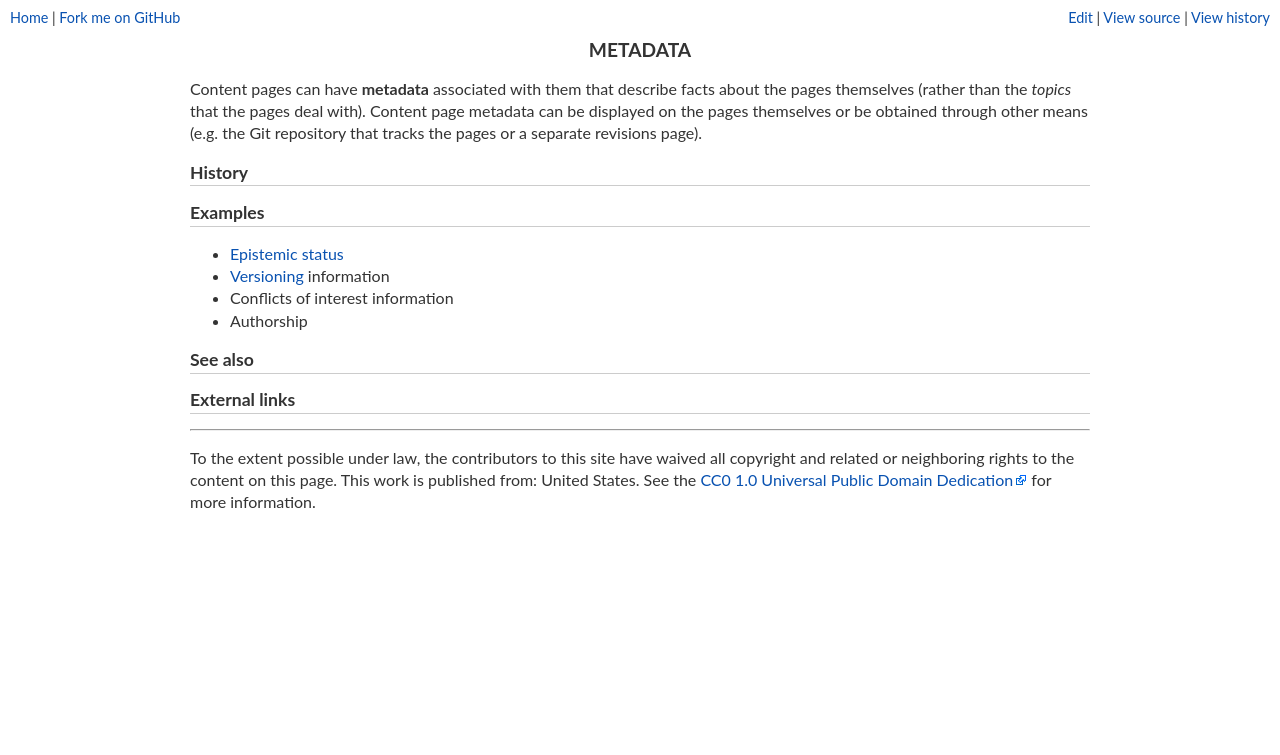
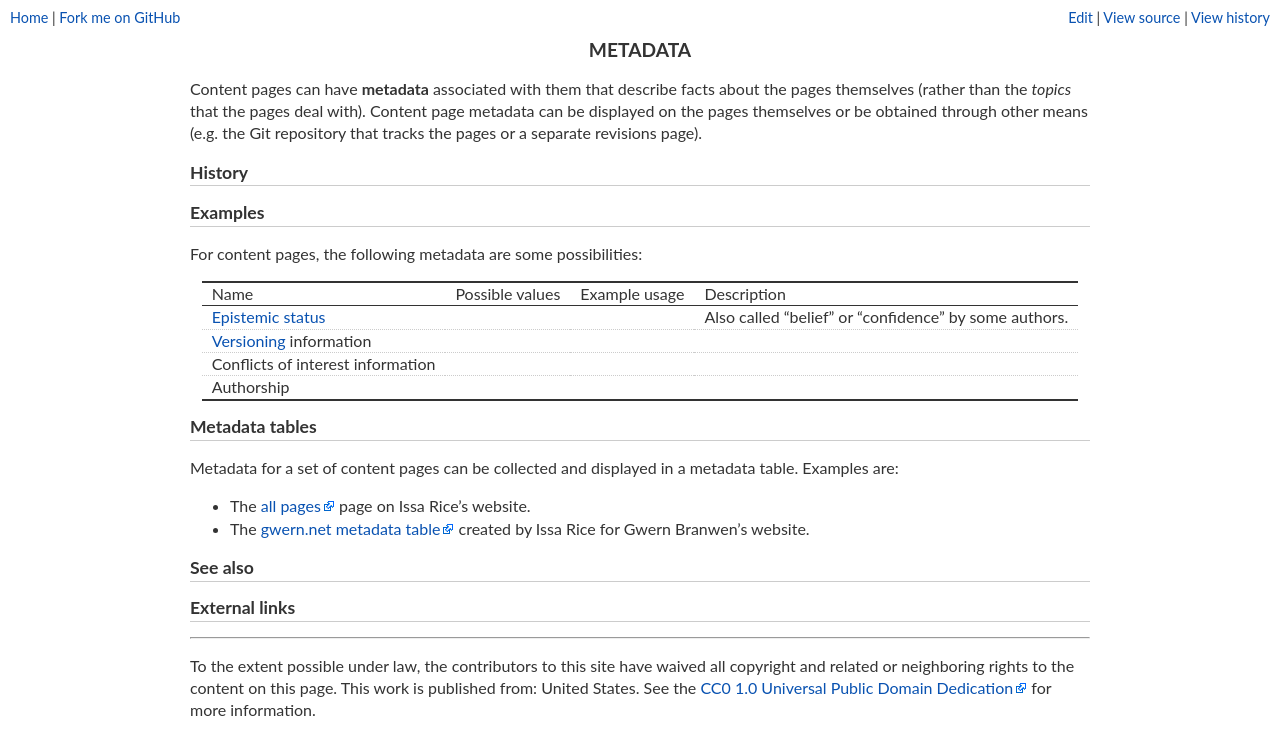
Before and after one commit to riceissa/contentcreation, a Jekyll site: the page built from metadata.md, in a window 1280 px wide. Shown: the top 755 px of the page. Built offline with Jekyll 4.4.1, drawn with Linux system fonts in a browser that asks for light colours.

Commit message:
make table

```diff
--- a/metadata.md
+++ b/metadata.md
@@ -12,10 +12,23 @@ separate revisions page).
 
 ## Examples
 
-- [Epistemic status]({% link epistemic-status.md %})
-- [Versioning]({% link versioning.md %}) information
-- Conflicts of interest information
-- Authorship
+For content pages, the following metadata are some possibilities:
+
+|Name|Possible values|Example usage|Description|
+|----|---------------|-------------|-----------|
+|[Epistemic status]({% link epistemic-status.md %})|||Also called "belief" or "confidence" by some authors.|
+|[Versioning]({% link versioning.md %}) information||||
+|Conflicts of interest information||||
+|Authorship||||
+
+## Metadata tables
+
+Metadata for a set of content pages can be collected and displayed in a
+metadata table. Examples are:
+
+- The [all pages](https://issarice.com/all-pages) page on Issa Rice's website.
+- The [gwern.net metadata table](https://issarice.com/gwern-net-metadata-table)
+  created by Issa Rice for Gwern Branwen's website.
 
 ## See also
 
```
